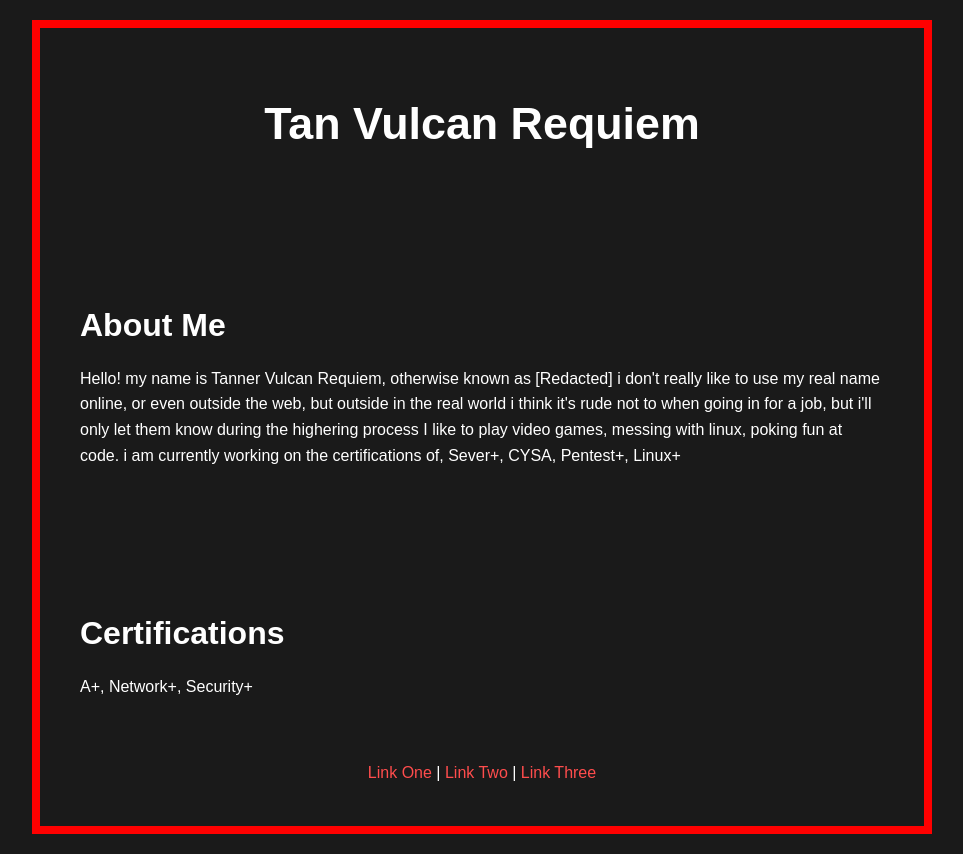
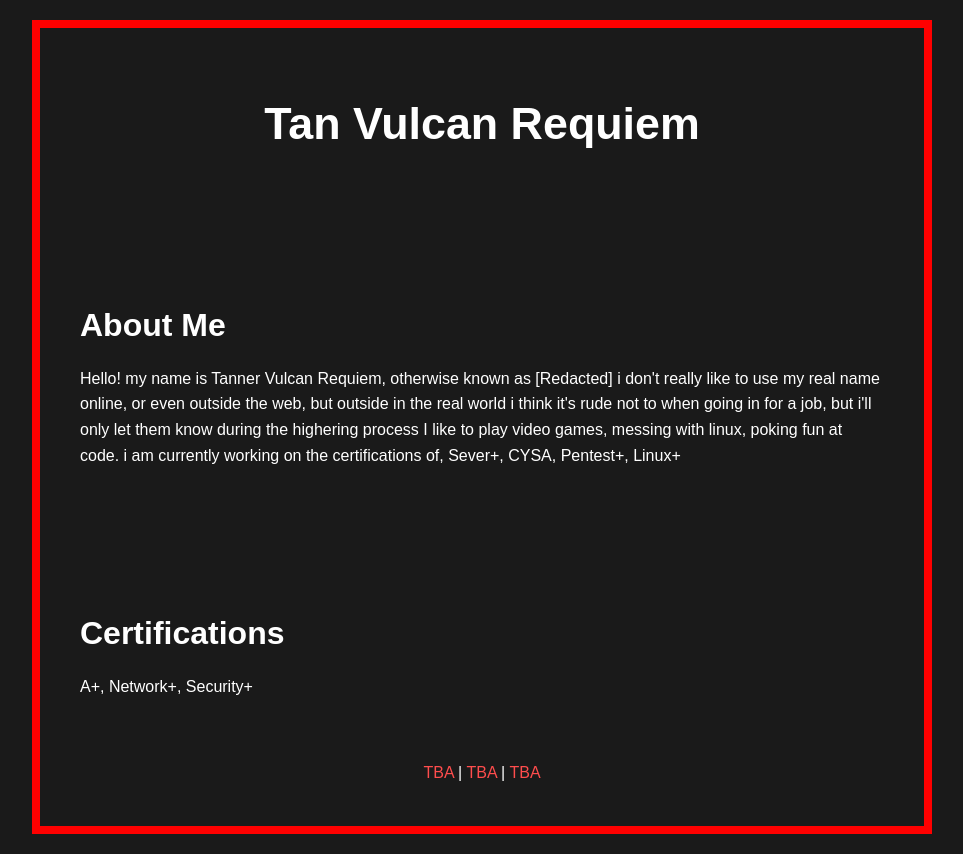
Before and after one commit to TanRequiem/TanRequiem.github.io, a plain HTML site: page index.html in a window 1280 px wide. Shown: the whole page, without its empty margins (158-1121 px from the left). Drawn offline with Linux system fonts and the light colour scheme.

Commit message:
Update index.html

```diff
--- a/index.html
+++ b/index.html
@@ -33,9 +33,9 @@
 
         <!-- FOOTER WITH EDITABLE LINKS -->
         <footer>
-            <a href="#" class="footer-link">Link One</a> |
-            <a href="#" class="footer-link">Link Two</a> |
-            <a href="#" class="footer-link">Link Three</a>
+            <a href="#" class="footer-link">TBA</a> |
+            <a href="#" class="footer-link">TBA</a> |
+            <a href="#" class="footer-link">TBA</a>
         </footer>
 
     </div>
```
